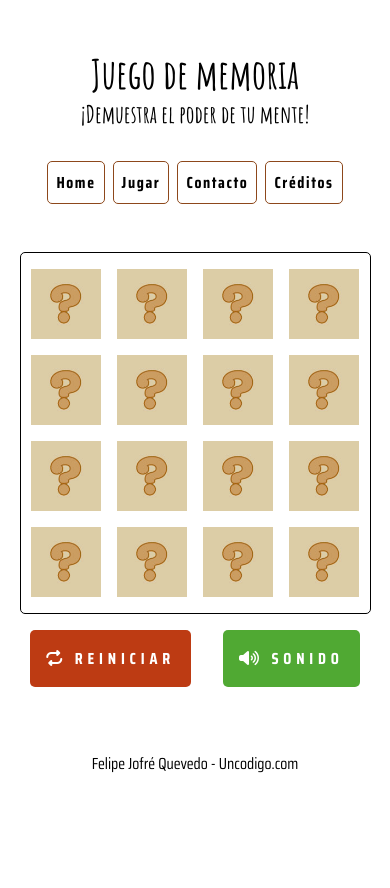
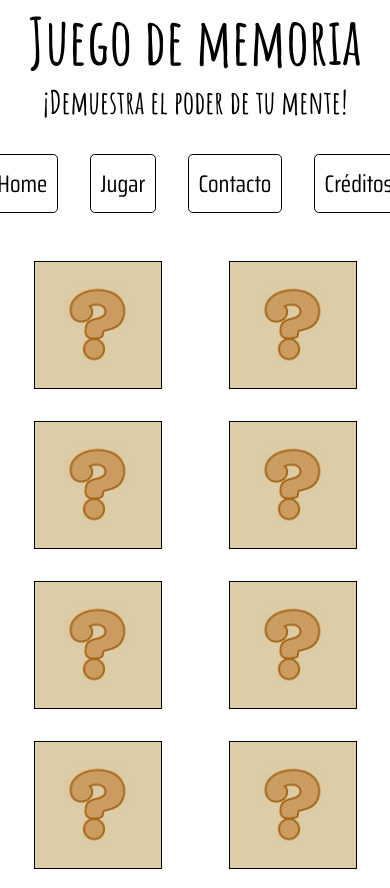
Before and after one commit to felipejoq/memorice-game, a plain HTML site: page index.html in a window 390 px wide. Shown: the top 888 px of the page. Before the commit the page ends 844 px from the top, so only its background shows below. Drawn offline with nearby package versions, Linux system fonts and the light colour scheme; some packages are replaced by stand-ins of ours; a script that the page names is missing.

Commit message:
Corrección menor

```diff
--- a/css/styles.css
+++ b/css/styles.css
@@ -1,5 +1,6 @@
-@import url('https://fonts.googleapis.com/css2?family=Amatic+SC:wght@400;700&display=swap');
+@import url("https://fonts.googleapis.com/css2?family=Amatic+SC:wght@400;700&display=swap");
 @import url('https://fonts.googleapis.com/css2?family=Saira+Condensed:wght@400;700&display=swap');
+
 * {
     margin: 0;
     padding: 0;
@@ -8,12 +9,12 @@
 }
 
 h1, h2 {
+    font-family: 'Amatic SC', cursive;
     font-weight: 700;
-    font-family: 'Amatic SC', cursive;
 }
 
 h1 {
-    font-size: 3rem;
+    font-size: 4rem;
 }
 
 h2 {
@@ -24,216 +25,136 @@ h2 {
     display: flex;
 }
 
+body {
+    flex-direction: column;
+    justify-content: center;
+    align-items: center;
+    align-content: center;
+    gap: 2rem;
+}
+
 header {
     justify-content: space-around;
+    flex-direction: column;
     align-content: center;
     align-items: center;
-    padding: 3rem;
+    gap: 2rem;
 }
 
 .logo {
     flex-direction: column;
+    justify-content: center;
+    align-items: center;
+    align-content: center;
 }
 
 .navbar-header {
-    list-style: none;
     gap: 2rem;
+    justify-content: center;
+    align-items: center;
+    align-content: center;
+    font-size: 1.5rem;
 }
 
 .navbar-header li {
-    padding: 1rem;
-    border: 1px solid #8d481b;
-    border-radius: 5px;
-    letter-spacing: 0.1rem;
-    font-weight: 700;
+    padding: 0.6rem;
+    border: 1px solid black;
+    border-radius: 0.3rem;
 }
 
-main {
+.principal {
+    max-width: 1000px;
+    width: 100%;
+    flex-direction: column;
     justify-content: center;
-    flex-direction: column;
-    align-items: center;
-    align-content: center;
+}
+
+#game {
+    flex-wrap: wrap;
+    justify-content: center;
     width: 100%;
 }
 
-.game {
-    padding: 2rem;
-    max-width: 700px;
-    gap: 1rem;
-    border: 1px solid black;
+.container-button {
+    display: flex;
     justify-content: center;
     align-items: center;
     align-content: center;
-    flex-wrap: wrap;
-    border-radius: 5px;
+    padding: 1rem;
+    flex: 25%;
 }
 
-.box-img {
+#game button {
+    border: 1px solid black;
+    background-size: 128px 128px;
+    background-position: center;
+    max-width: 128px;
+    width: 128px;
+    height: 128px;
+}
+
+.cover {
+    max-width: 128px;
+    width: 100%;
+    height: 100%;
+}
+
+.controls {
+    gap: 3rem;
+    justify-content: center;
+    padding: 1rem 0;
+}
+
+.controls a {
+    text-decoration: none;
+    cursor: pointer;
+    width: 10rem;
     justify-content: center;
     align-content: center;
     align-items: center;
-    width: 128px;
-    height: 128px;
-    cursor: pointer;
-    border-radius: 5px;
+    gap: 1rem;
 }
 
-.box-img:hover {
-    -webkit-box-shadow: 0px 0px 6px 1px rgb(173, 133, 111);
-    -moz-box-shadow: 0px 0px 6px 1px rgb(173, 133, 111);
-    box-shadow: 0px 0px 6px 1px rgb(173, 133, 111);
-    border:1px solid black;
-}
-
-.controls {
-    justify-content: space-around;
-    align-content: center;
-    align-items: center;
-    gap: 2rem;
-    padding: 1rem;
-}
-
-.controls a {
-    font-size: 1rem;
-    padding: 1rem;
-    letter-spacing: 0.3rem;
-    font-weight: 700;
-    border-radius: 5px;
-    border: none;
-    cursor: pointer;
+.btn {
+    padding: 0.8rem 1rem;
+    background-color: #f5f5f5;
+    font-size: 1.3rem;
+    color: #fff;
 }
 
 .btn-reset-game {
-    background-color: #bd3b13;
-    color: #fff;
+    background-color: #ff003b;
 }
 
 .btn-reset-game:hover {
-    background-color: #bd0202;
+    background-color: #ff0000;
 }
 
 .btn-mute-game {
-    background-color: #50a933;
-    color: #fff;
+    background-color: #5fc500;
 }
 
 .btn-mute-game:hover {
-    background-color: #26700e;
+    background-color: #5caf13;
 }
 
 .btn-muted {
-    background-color: #b4b4b4;
+    color: #8f8f8f;
+    background-color: #eaeaea;
 }
 
 .btn-muted:hover {
-    background-color: #8f8f8f;
+    color: #ffffff;
+    background-color: #858585;
 }
 
-footer {
-    justify-content: center;
-    padding: 3rem;
-}
-
-
 @media (max-width: 1000px) {
-
-    h1, h2 {
-        text-align: center;
-    }
-
-    header {
-        flex-direction: column;
-        gap: 2rem;
-    }
-
-    .game {
-        max-width: 500px;
-        padding: 1rem 0.2rem;
-    }
-
-    .game button {
-        background-size: 100px;
-        background-color: #fff;
-    }
-
-    .game button img {
-        width: 100px;
-    }
-
-    .box-img {
-        width: 100px;
-        height: 100px;
-    }
-
-    .navbar-header li {
-        padding: 0.5rem;
-    }
 
 }
 
 @media (max-width: 600px) {
-    header {
-        flex-direction: column;
-        gap: 2rem;
-    }
-
-    .game {
-        max-width: 400px;
-        padding: 1rem 0.2rem;
-    }
-
-    .game button {
-        background-size: 80px;
-        background-color: #fff;
-    }
-
-    .game button img {
-        width: 80px;
-    }
-
-    .box-img {
-        width: 80px;
-        height: 80px;
-    }
-
 }
 
 @media (max-width: 400px) {
-    h1 {
-        font-size: 2.5rem;
-    }
-
-    h2 {
-        font-size: 1.5rem;
-    }
-
-    header {
-        flex-direction: column;
-        gap: 2rem;
-    }
-
-    .game {
-        max-width: 90%;
-        padding: 1rem 0.2rem;
-    }
-
-    .game button {
-        background-size: 70px;
-        background-color: #fff;
-    }
-
-    .game button img {
-        width: 70px;
-    }
-
-    .box-img {
-        width: 70px;
-        height: 70px;
-    }
-
-    .navbar-header {
-        list-style: none;
-        gap: 0.5rem;
-    }
 
 }
--- a/index.html
+++ b/index.html
@@ -5,10 +5,12 @@
     <title>Juego de Memoria - Uncodigo.com</title>
 
     <script src="https://kit.fontawesome.com/58e5f1ed41.js" crossorigin="anonymous"></script>
+
     <link rel="stylesheet" href="https://cdnjs.cloudflare.com/ajax/libs/animate.css/4.1.1/animate.min.css"/>
     <link rel="stylesheet" href="./css/styles.css">
+
 </head>
-<body>
+<body class="flex">
 
 <header class="flex">
     <div class="flex logo">
@@ -17,20 +19,20 @@
     </div>
     <nav class="flex">
         <ul class="flex navbar-header">
-            <li>Home</li>
-            <li>Jugar</li>
-            <li>Contacto</li>
-            <li>Créditos</li>
+            <li class="flex">Home</li>
+            <li class="flex">Jugar</li>
+            <li class="flex">Contacto</li>
+            <li class="flex">Créditos</li>
         </ul>
     </nav>
 </header>
 
-<main class="flex">
-    <div id="game" class="flex game">
+<main class="flex principal">
+    <div id="game" class="flex">
     </div>
     <div class="flex controls">
-        <a id="btn-reset-game" class="btn btn-reset-game"><i class="fa-solid fa-repeat"></i> REINICIAR</a>
-        <a id="btn-mute" class="btn btn-mute-game"><i id="icon-sound" class="fa-solid fa-volume-high"></i> SONIDO</a>
+        <a id="btn-reset-game" class="flex btn btn-reset-game"><i class="fa-solid fa-repeat"></i> REINICIAR</a>
+        <a id="btn-mute" class="flex btn btn-mute-game"><i id="icon-sound" class="fa-solid fa-volume-high"></i> SONIDO</a>
     </div>
 </main>
 
--- a/js/helpers.js
+++ b/js/helpers.js
@@ -20,13 +20,16 @@ const showInDeck = (htmlElement, deck) => {
     let sizeDeck = deck.length;
     for (let i = 0; i < sizeDeck; ++i) {
         const button = document.createElement("button");
+        const div = document.createElement("div");
+        div.classList.add("container-button");
         button.style.backgroundImage = `url("${deck[i].url}")`;
         button.style.backgroundSize = 'cover';
         button.style.backgroundPosition = "center";
         button.classList.add("box-img", "flex", deck[i].name)
         button.name = `${deck[i].name}`;
-        button.innerHTML = `<img src="./img/cover.jpg" class="cover-${button.name}"/>`;
-        htmlElement.append(button);
+        button.innerHTML = `<img src="./img/cover.jpg" class="cover"/>`;
+        div.append(button);
+        htmlElement.append(div);
     }
 }
 const hiddenButtons = (buttons) => {
@@ -34,7 +37,7 @@ const hiddenButtons = (buttons) => {
         button.disabled = false;
         button.style.cursor = "pointer";
         button.classList.remove("animate__animated", "animate__flipInY");
-        button.innerHTML = `<img src="./img/cover.jpg" class="cover-${button.name}"/>`;
+        button.innerHTML = `<img src="./img/cover.jpg" class="cover"/>`;
     }
 }
 
```
